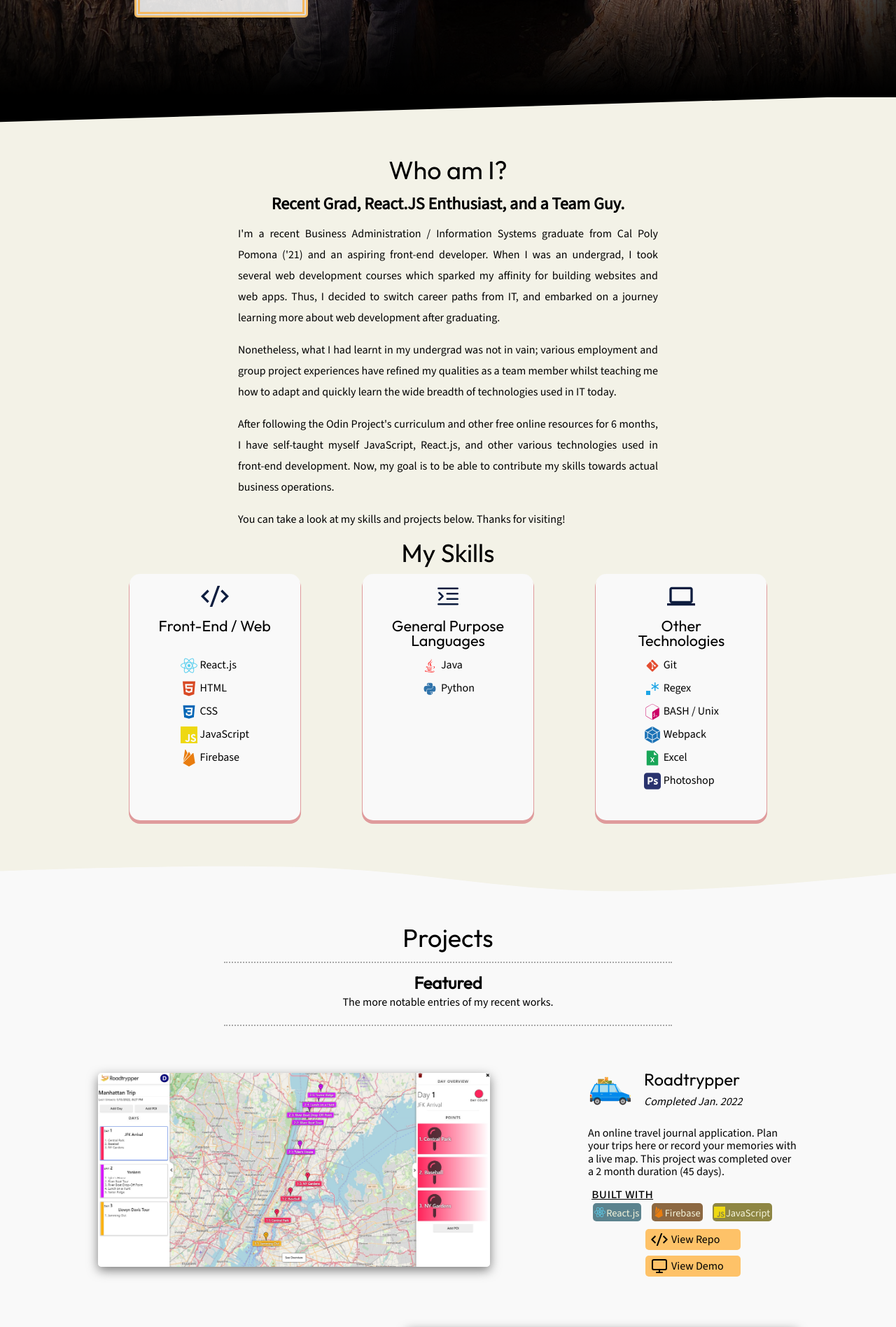
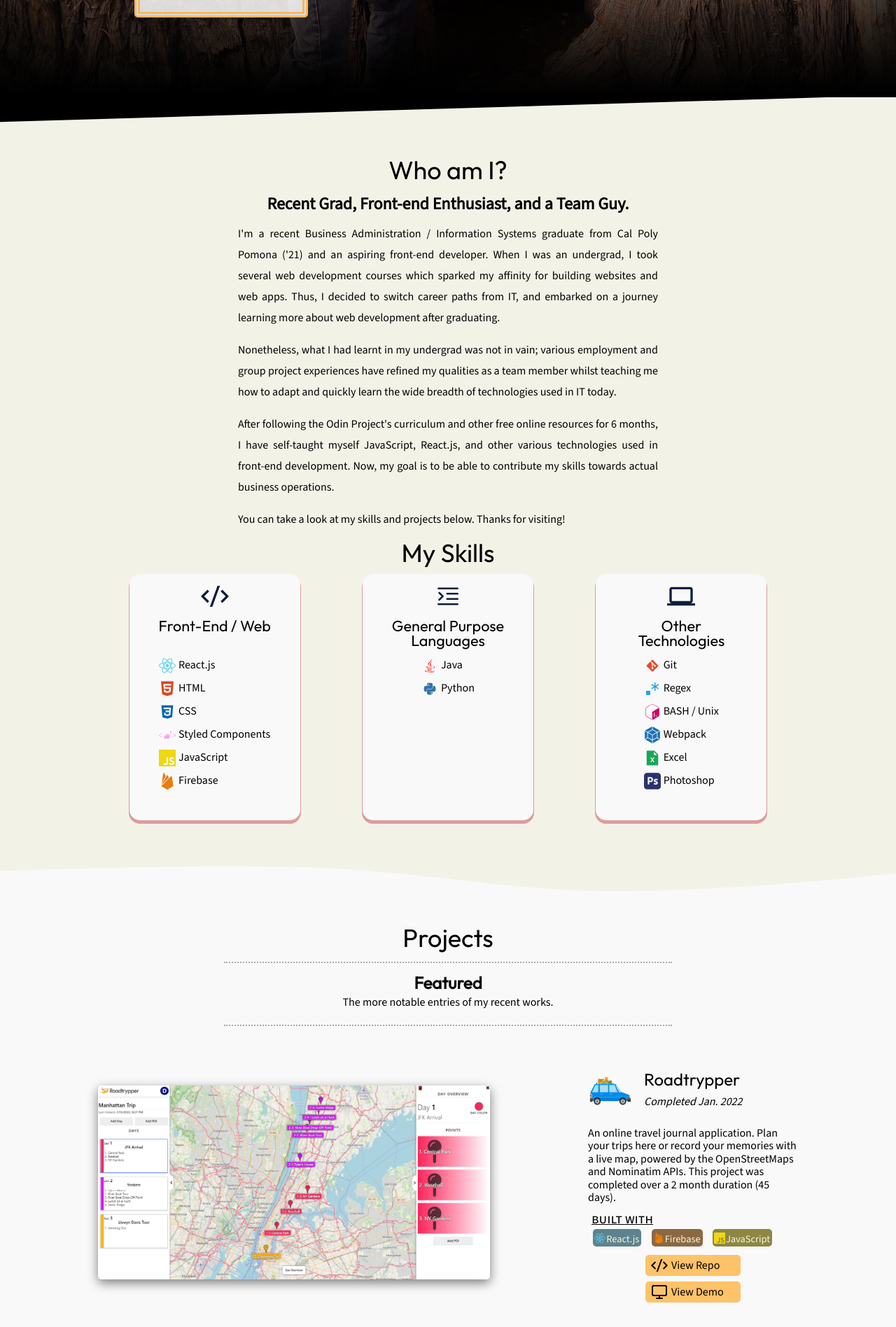
Before and after one commit to Datrinon/portfolio, a React (Create React App) app: page / in a window 1280 px wide. Shown: the part 671-2567 px from the top of the page at 70% size. Built offline with nearby package versions, Linux system fonts and the light colour scheme.

Commit message:
Add styled components icon to dic and skills list

```diff
--- a/src/components/Content/About.js
+++ b/src/components/Content/About.js
@@ -64,7 +64,7 @@ function About() {
           <A.AboutMeFact className="fact-1" ms={500}>
             Recent Grad</A.AboutMeFact>
           <A.AboutMeFact className="fact-2" ms={1500}>
-            React.JS Enthusiast</A.AboutMeFact>
+            Front-end Enthusiast</A.AboutMeFact>
           <A.AboutMeFact className="fact-3" ms={3400}>
             a Team Guy</A.AboutMeFact>
         </A.AboutMeFacts>
--- a/src/components/Content/Resume.js
+++ b/src/components/Content/Resume.js
@@ -21,7 +21,7 @@ function Resume() {
   useEffect(() => {
     // when the theme changes...
     // set two.
-    prevGradient.current = theme.decal2;
+    prevGradient.current = gradientTheme;
     // fade for one.
     gradient.current.classList.add("fade-away");
 
--- a/src/components/Content/styled/Resume.styled.js
+++ b/src/components/Content/styled/Resume.styled.js
@@ -75,7 +75,7 @@ export const ResumeIFrame = styled.iframe`
 
   @media ${device.tablet} {
     width: 90%;
-    height: 11.5in;
+    height: 800px;
     margin-bottom: 0.5em;
   }
 `;
--- a/src/components/Content/styled/Skills.styled.js
+++ b/src/components/Content/styled/Skills.styled.js
@@ -35,7 +35,7 @@ export const SkillCategoryBox = styled.div`
   padding: 2em 0;
   border-radius: 5px;
 
-  box-shadow: 0px 4px 0px 1px ${props => props.theme.decal};
+  box-shadow: 0px 3px 0px 1px ${props => props.theme.decal};
 
   background-color: ${props => props.theme.BG2};
 
--- a/src/data/icons.js
+++ b/src/data/icons.js
@@ -4,6 +4,7 @@ import { IoLogoJavascript } from "react-icons/io"
 import { SiWebpack, SiFirebase, SiAdobephotoshop, SiJavascript } from "react-icons/si"
 import { VscTerminalBash, VscRegex } from "react-icons/vsc"
 import { AiFillFileExcel } from "react-icons/ai"
+import { SiStyledcomponents } from "react-icons/si";
 
 
 const ICON_DIC = {
@@ -71,6 +72,11 @@ const ICON_DIC = {
     name: "Photoshop",
     icon: SiAdobephotoshop,
     color: "rgb(42, 51, 110)"
+  },
+  styledComponents: {
+    name: "Styled Components",
+    icon: SiStyledcomponents,
+    color: "rgb(253, 154, 226)"
   }
 }
 
--- a/src/data/projects.js
+++ b/src/data/projects.js
@@ -23,7 +23,7 @@ import BSLogo from "./photos/logos/battleship-logo.png";
 export const FEATURED_PROJECTS = [
   {
     name: "Roadtrypper",
-    desc: "An online travel journal application. Plan your trips here or record your memories with a live map. This project was completed over a 2 month duration (45 days).",
+    desc: "An online travel journal application. Plan your trips here or record your memories with a live map, powered by the OpenStreetMaps and Nominatim APIs. This project was completed over a 2 month duration (45 days).",
     icon: RTLogo,
     builtWith: [
       ICON_DIC.react,
--- a/src/data/skills.js
+++ b/src/data/skills.js
@@ -12,6 +12,7 @@ export const SKILLS = [
       ICON_DIC.react,
       ICON_DIC.html5,
       ICON_DIC.css,
+      ICON_DIC.styledComponents,
       ICON_DIC.js,
       ICON_DIC.firebase
     ]
```
Also changed, not shown: package.json (+7 -1 lines), 1 other file (tests, documents, lock files or other folders).
